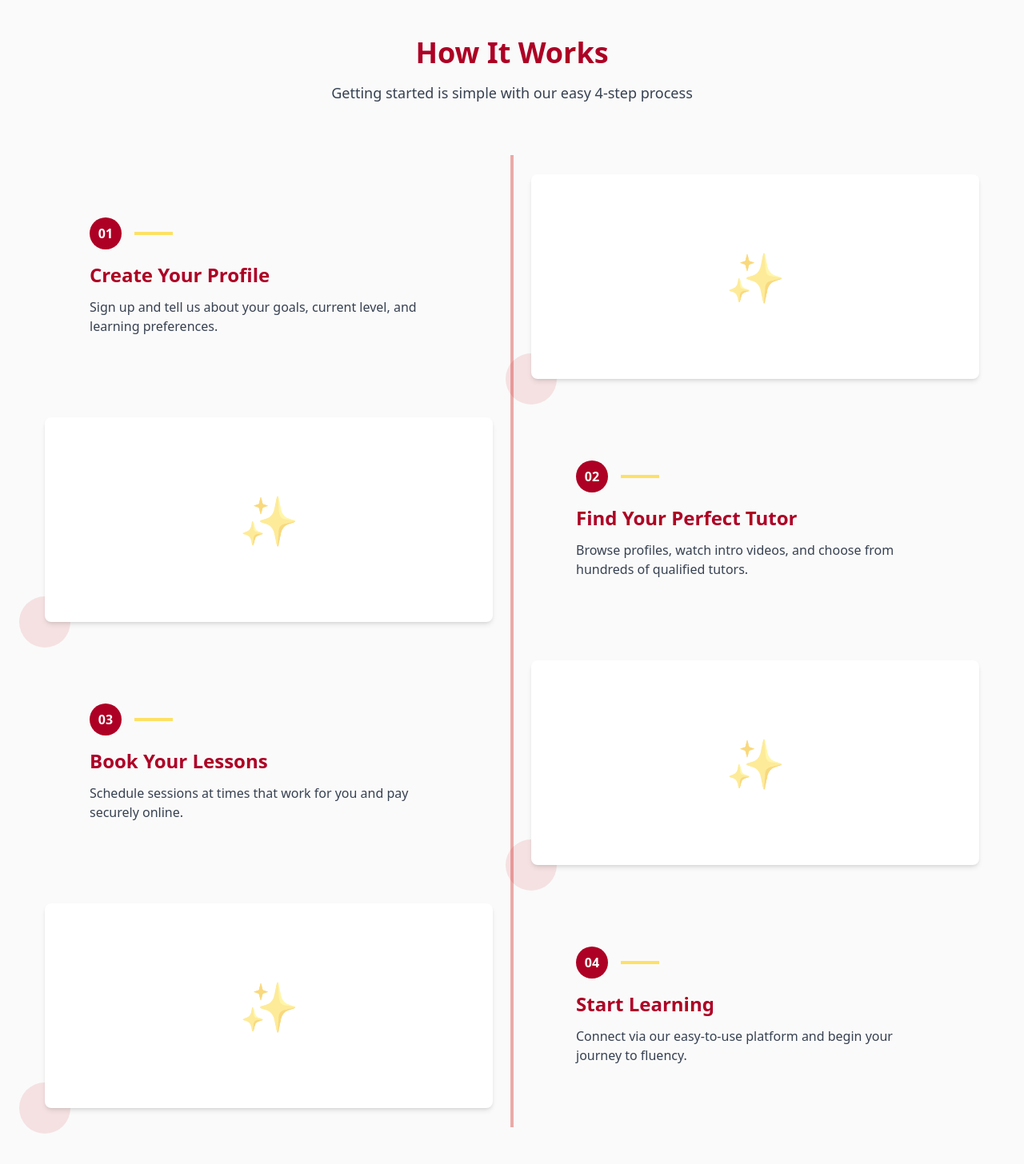
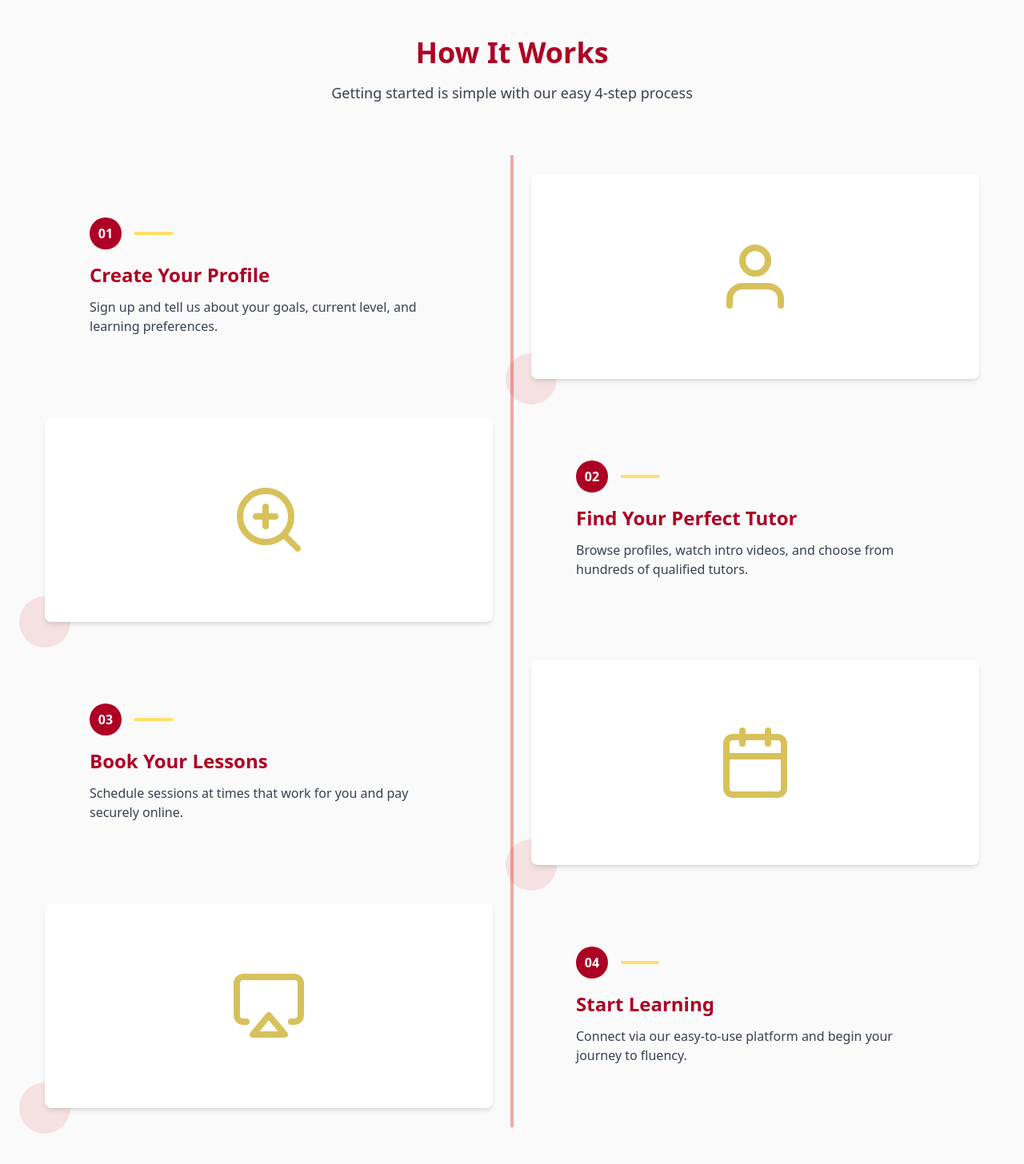
Before and after one commit to kynth65/OnlineTeachingSite, a React (Vite) app in the folder react/: page / in a window 1280 px wide. Shown: the part 1262-2718 px from the top of the page at 80% size. Built offline with nearby package versions, Linux system fonts and the light colour scheme.

Commit message:
update the how it works

```diff
--- a/react/src/components/common/HowItWorks.jsx
+++ b/react/src/components/common/HowItWorks.jsx
@@ -7,24 +7,88 @@ const HowItWorks = () => {
       title: "Create Your Profile",
       description:
         "Sign up and tell us about your goals, current level, and learning preferences.",
+      icon: (
+        <svg
+          xmlns="http://www.w3.org/2000/svg"
+          viewBox="0 0 24 24"
+          fill="none"
+          stroke="#D7C15B"
+          strokeWidth="2"
+          strokeLinecap="round"
+          strokeLinejoin="round"
+          className="w-24 h-24 mx-auto"
+        >
+          <path d="M20 21v-2a4 4 0 0 0-4-4H8a4 4 0 0 0-4 4v2"></path>
+          <circle cx="12" cy="7" r="4"></circle>
+        </svg>
+      ),
     },
     {
       number: "02",
       title: "Find Your Perfect Tutor",
       description:
         "Browse profiles, watch intro videos, and choose from hundreds of qualified tutors.",
+      icon: (
+        <svg
+          xmlns="http://www.w3.org/2000/svg"
+          viewBox="0 0 24 24"
+          fill="none"
+          stroke="#D7C15B"
+          strokeWidth="2"
+          strokeLinecap="round"
+          strokeLinejoin="round"
+          className="w-24 h-24 mx-auto"
+        >
+          <circle cx="11" cy="11" r="8"></circle>
+          <line x1="21" y1="21" x2="16.65" y2="16.65"></line>
+          <line x1="11" y1="8" x2="11" y2="14"></line>
+          <line x1="8" y1="11" x2="14" y2="11"></line>
+        </svg>
+      ),
     },
     {
       number: "03",
       title: "Book Your Lessons",
       description:
         "Schedule sessions at times that work for you and pay securely online.",
+      icon: (
+        <svg
+          xmlns="http://www.w3.org/2000/svg"
+          viewBox="0 0 24 24"
+          fill="none"
+          stroke="#D7C15B"
+          strokeWidth="2"
+          strokeLinecap="round"
+          strokeLinejoin="round"
+          className="w-24 h-24 mx-auto"
+        >
+          <rect x="3" y="4" width="18" height="18" rx="2" ry="2"></rect>
+          <line x1="16" y1="2" x2="16" y2="6"></line>
+          <line x1="8" y1="2" x2="8" y2="6"></line>
+          <line x1="3" y1="10" x2="21" y2="10"></line>
+        </svg>
+      ),
     },
     {
       number: "04",
       title: "Start Learning",
       description:
         "Connect via our easy-to-use platform and begin your journey to fluency.",
+      icon: (
+        <svg
+          xmlns="http://www.w3.org/2000/svg"
+          viewBox="0 0 24 24"
+          fill="none"
+          stroke="#D7C15B"
+          strokeWidth="2"
+          strokeLinecap="round"
+          strokeLinejoin="round"
+          className="w-24 h-24 mx-auto"
+        >
+          <path d="M5 17H4a2 2 0 0 1-2-2V5a2 2 0 0 1 2-2h16a2 2 0 0 1 2 2v10a2 2 0 0 1-2 2h-1"></path>
+          <polygon points="12 15 17 21 7 21 12 15"></polygon>
+        </svg>
+      ),
     },
   ];
 
@@ -74,7 +138,7 @@ const HowItWorks = () => {
                   } relative`}
                 >
                   <div className="h-48 md:h-64 bg-white rounded-lg shadow-md flex items-center justify-center m-6 relative z-10">
-                    <div className="text-6xl opacity-50">✨</div>
+                    {step.icon}
                   </div>
                   {/* Decorative element */}
                   <div className="absolute w-16 h-16 rounded-full bg-[#C0000B] opacity-10 -bottom-2 -left-2"></div>
```
